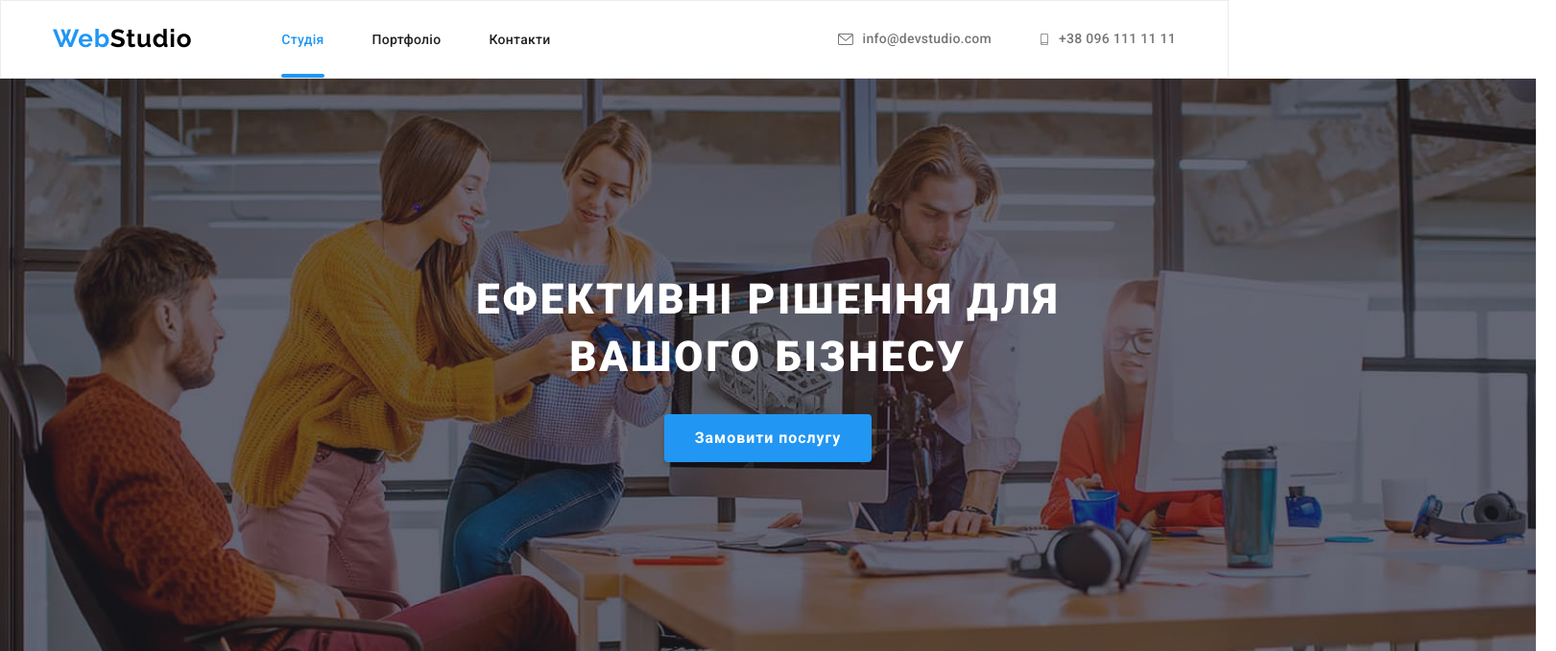
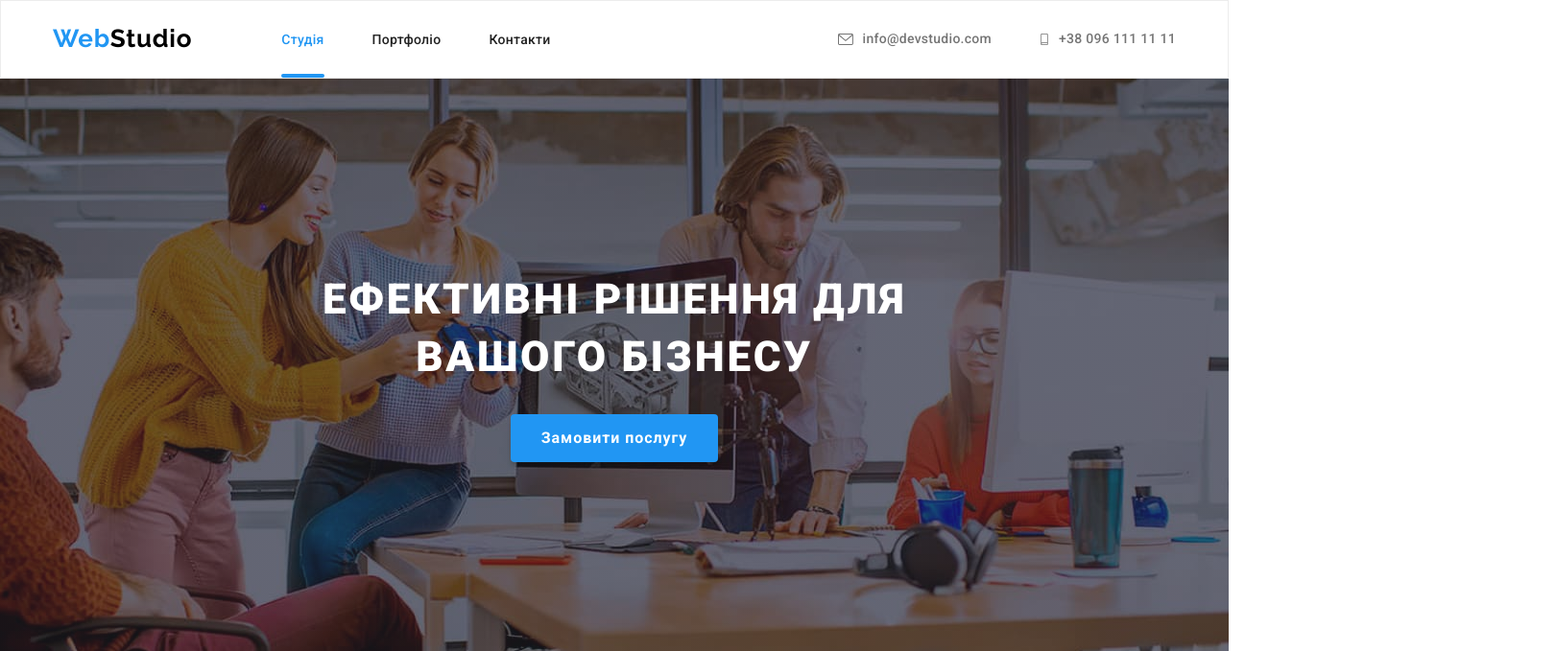
Before and after one commit to Kate-Mil/goit-markup-hw-07, a plain HTML site: page index.html in a window 1280 px wide. Shown: the top 679 px of the page at 96% size, 1621 px wide, since content can reach past the window. Drawn offline with nearby package versions, Linux system fonts and the light colour scheme.

Commit message:
fixed after 1st review

```diff
--- a/css/styles.css
+++ b/css/styles.css
@@ -163,7 +163,7 @@ color: var(--activeSelection);
 /*----------------------HERO--------------------------*/
 
 .hero {
-  width: 1600px;
+ max-width: 1600px;
   min-height: 600px;
   margin: 0 auto;
   background-repeat: no-repeat;
@@ -173,6 +173,7 @@ color: var(--activeSelection);
   padding-bottom: 200px;
   text-align: center;
   background-image: linear-gradient(to right, rgba(47, 48, 58, 0.4), rgba(47, 48, 58, 0.4)), url(../images/hero-background/hero-img.jpg);
+  background-position: center;
 
 }
 
@@ -443,7 +444,7 @@ color: var(--activeSelection);
   font-size: 14px;
 }
 
-.social-links-container {
+footer .social-links-container {
   margin-left: 70px;
   margin-right: 93px;
 }
```
